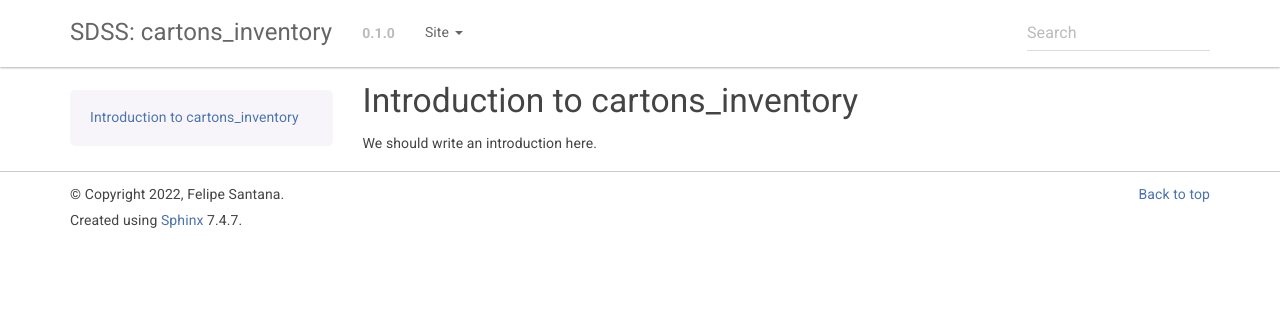
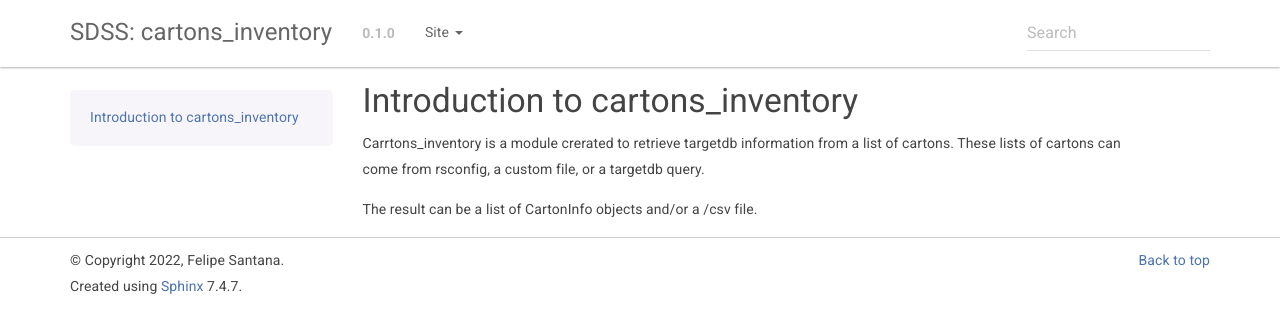
Before and after one commit to sdss/cartons_inventory, a Sphinx documentation site: the page built from docs/sphinx/intro.rst, in a window 1280 px wide. Shown: the top 333 px of the page. Built offline with Sphinx 7.4.7, drawn with Linux system fonts in a browser that asks for light colours; the version number is read from the project's files by our own code.

Commit message:
modifying intro.rst

```diff
--- a/docs/sphinx/intro.rst
+++ b/docs/sphinx/intro.rst
@@ -2,6 +2,9 @@
 .. _intro:
 
 Introduction to cartons_inventory
-===============================
+=================================
 
-We should write an introduction here.
+Carrtons_inventory is a module crerated to retrieve targetdb information from a list of cartons.
+These lists of cartons can come from rsconfig, a custom file, or a targetdb query.
+
+The result can be a list of CartonInfo objects and/or a /csv file.
```
